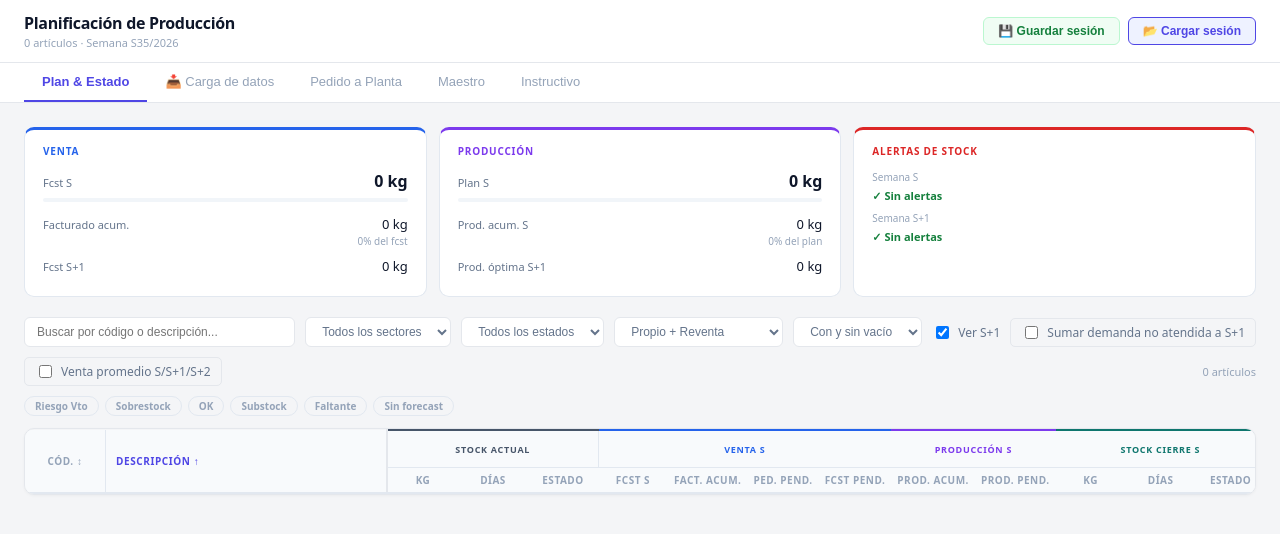
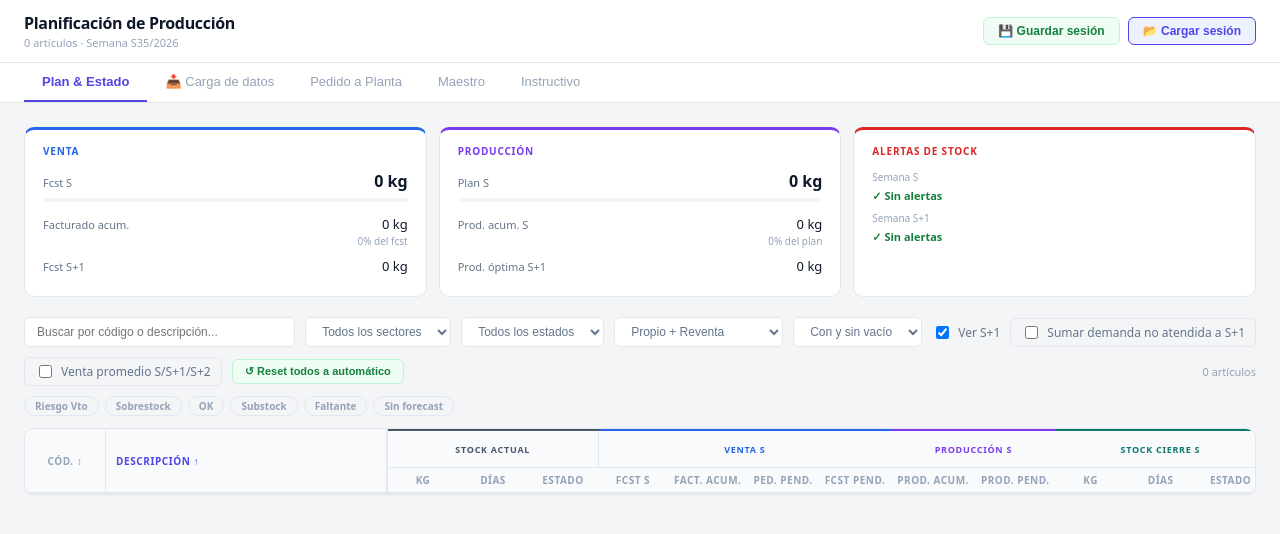
Before and after one commit to verosuarezv/planificacion, a React (Create React App) app: page / in a window 1280 px wide. Shown: the top 534 px of the page. Built offline with nearby package versions, Linux system fonts and the light colour scheme.

Commit message:
v58 reset

```diff
--- a/src/App.js
+++ b/src/App.js
@@ -1067,6 +1067,21 @@ function PanelPlan({ maestro, fcstActual, setFcstActual, fcstS2, setFcstS2, fcst
             <input type="checkbox" checked={usarPromedio} onChange={e=>setUsarPromedio(e.target.checked)}/>
             Venta promedio S/S+1/S+2
           </label>
+        )}
+        {mostrarS2&&(
+          <button onClick={()=>{
+            if(window.confirm("¿Resetear la producción S+1 de todos los artículos al valor automático calculado?")) {
+              setProdS2(p => {
+                const nuevo = {...p};
+                maestro.forEach(a => { delete nuevo[a.sku]; });
+                return nuevo;
+              });
+            }
+          }}
+            style={{background:"#f0fdf4",border:`1px solid #bbf7d0`,color:"#15803d",
+              padding:"5px 12px",borderRadius:6,cursor:"pointer",fontSize:11,fontWeight:600}}>
+            ↺ Reset todos a automático
+          </button>
         )}
         <div style={{fontSize:11,color:C.muted,marginLeft:"auto"}}>{rowsFilt.length} artículos</div>
       </div>
```
